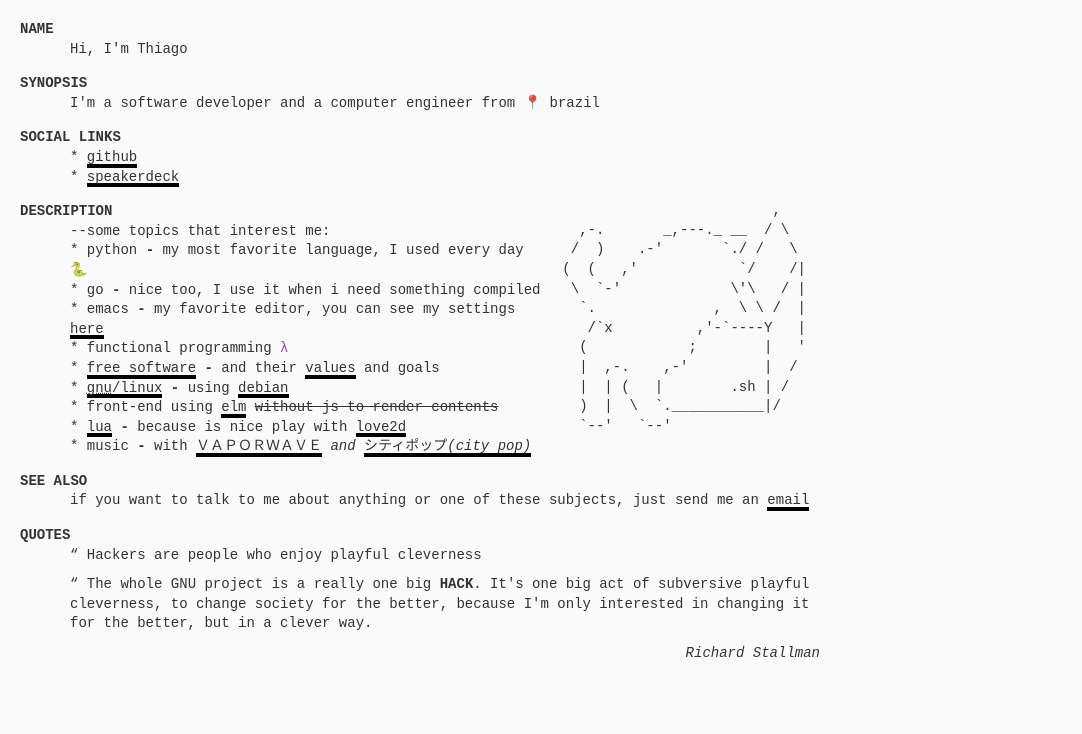
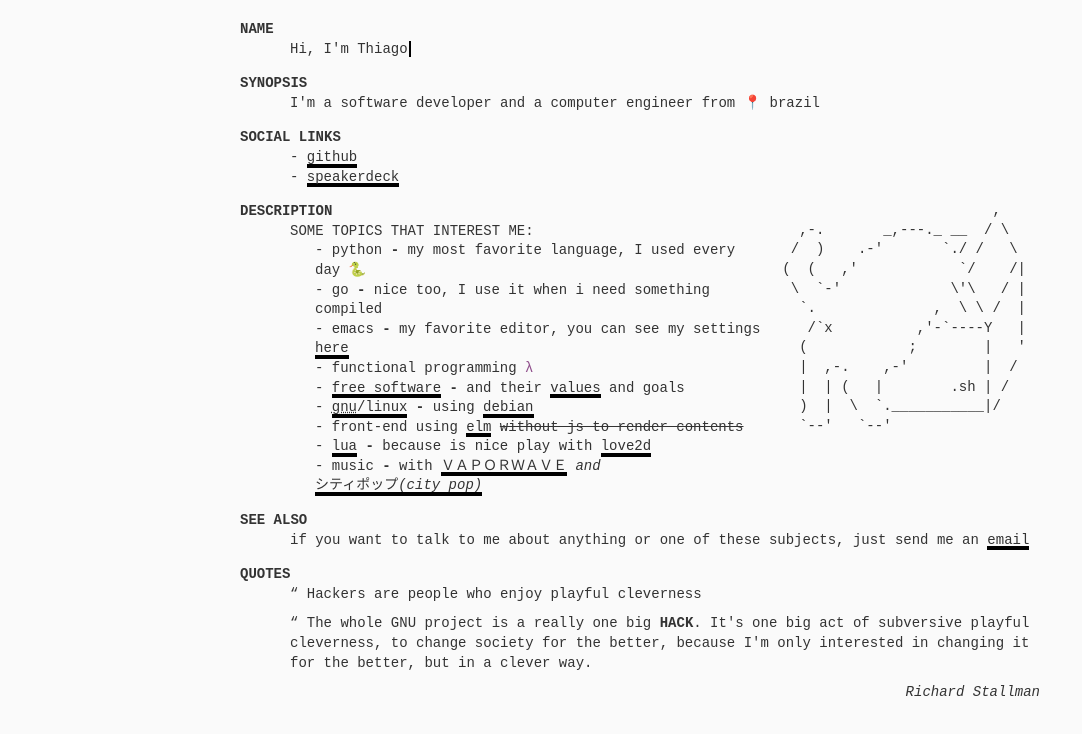
Before and after one commit to thiagolopes/thiagolopes.github.io, a plain HTML site: page index.html in a window 1280 px wide. Shown: the whole page, without its empty margins (0-1082 px from the left). Drawn offline with Linux system fonts and the light colour scheme.

Commit message:
add blink cursor and center to desktop

```diff
--- a/src/css/main.css
+++ b/src/css/main.css
@@ -82,7 +82,7 @@
 
 body {
   font-size: 14px;
-  margin:  20px 10px 0 20px;
+  margin: 20px 10px 0 20px;
   max-width: 800px;
   line-height: 1.4;
   text-align: left;
@@ -100,8 +100,12 @@
   text-align: left;
 }
 
+.identation > li {
+  margin: 0 0 0 25px;
+}
+
 li::before {
-  content: "* ";
+    content: "- ";
 }
 
 .i {
@@ -137,8 +141,12 @@
 
 
 @media(min-width: 600px) {
-  .catlovemusic{
+  .catlovemusic {
     float: right;
+  }
+
+  body {
+    margin: 20px auto 0 auto;
   }
 }
 
@@ -150,10 +158,22 @@
   margin: 0 0 0 50px;
 }
 
-.l_subtext {
+.l_subtext, .indentation {
   margin: 0 0 0 25px;
 }
 
-.title_ul::before {
-  content: "--";
+.title_ul {
+  text-transform: uppercase;
 }
+
+@keyframes blink {
+  50% { border-color: transparent }
+}
+
+h1:after {
+  content: " ";
+  animation:
+    blink 1s steps(1) infinite;
+  border-right: #000 .2em solid;
+  padding-left: 1px;
+}
```
